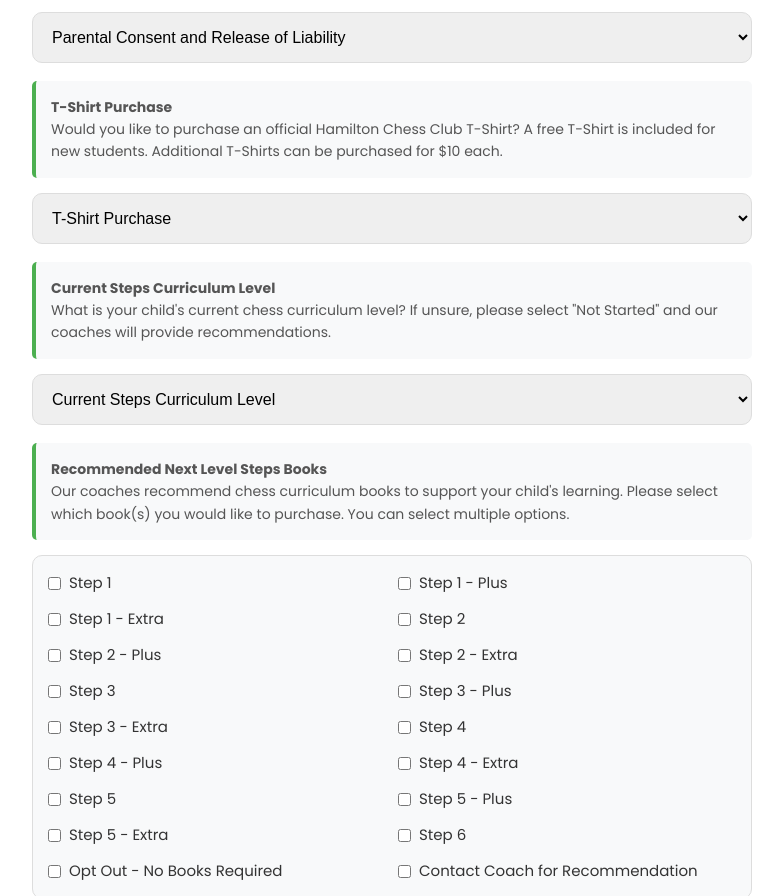
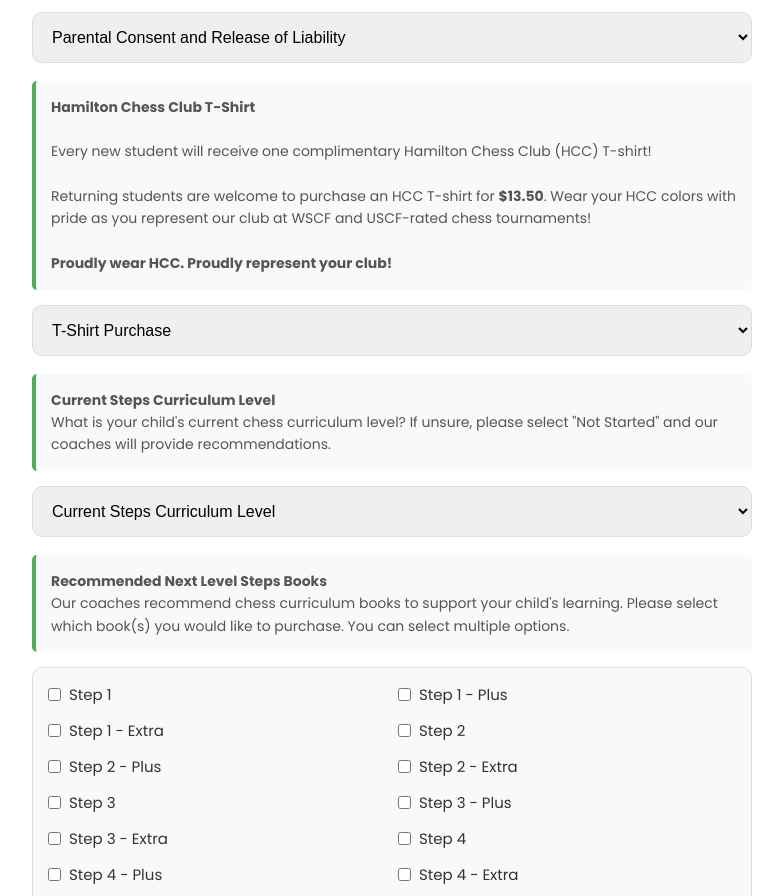
Before and after one commit to HCChessClub1620/hcc-chess-website, a plain HTML site: page pages/register/index.html in a window 1280 px wide. Shown: the part 2417-3313 px from the top of the page, without its empty margins (248-1031 px from the left). Drawn offline with Linux system fonts and the light colour scheme.

Commit message:
Update T-Shirt Purchase informational message with new HCC branding

```diff
--- a/pages/register/index.html
+++ b/pages/register/index.html
@@ -127,7 +127,7 @@
           </select>
 
           <div class="consent-note">
-            <p><strong>T-Shirt Purchase</strong><br />Would you like to purchase an official Hamilton Chess Club T-Shirt? A free T-Shirt is included for new students. Additional T-Shirts can be purchased for $10 each.</p>
+            <p><strong>Hamilton Chess Club T-Shirt</strong><br /><br />Every new student will receive one complimentary Hamilton Chess Club (HCC) T-shirt!<br /><br />Returning students are welcome to purchase an HCC T-shirt for <strong>$13.50</strong>. Wear your HCC colors with pride as you represent our club at WSCF and USCF-rated chess tournaments!<br /><br /><strong>Proudly wear HCC. Proudly represent your club!</strong></p>
           </div>
 
           <select id="tshirtPurchase" name="entry.1553706562" required>
```
